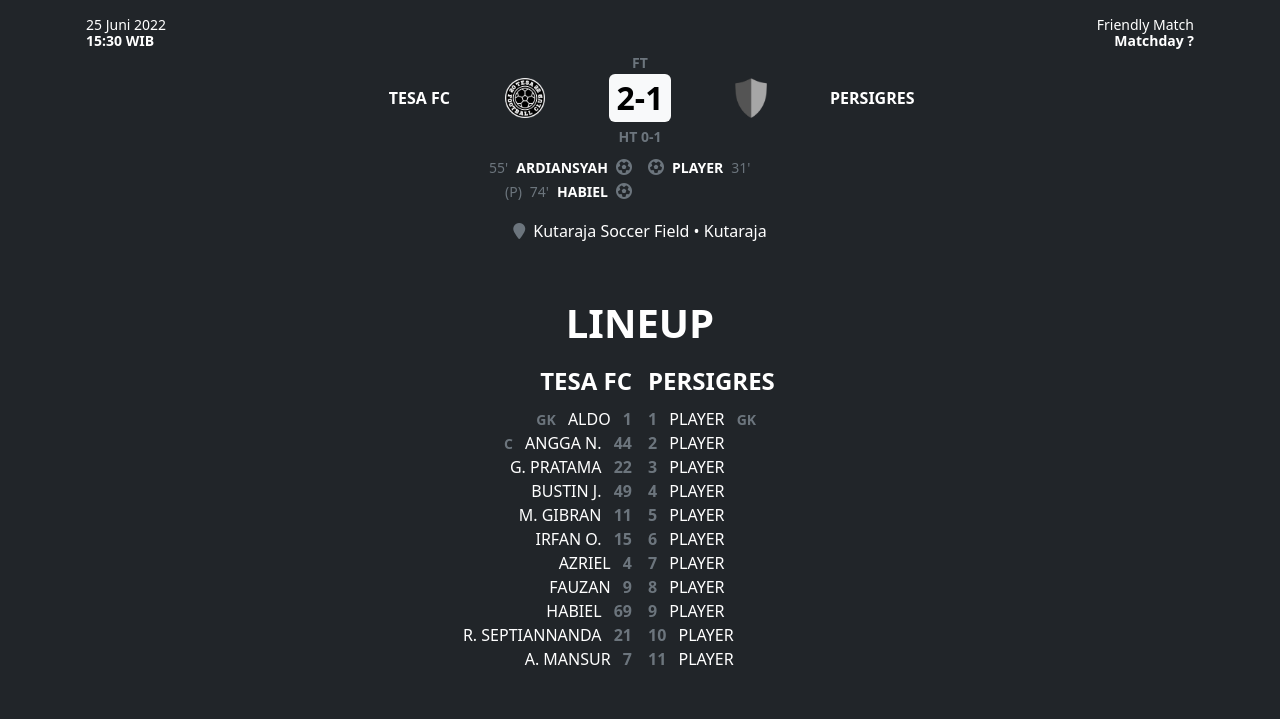
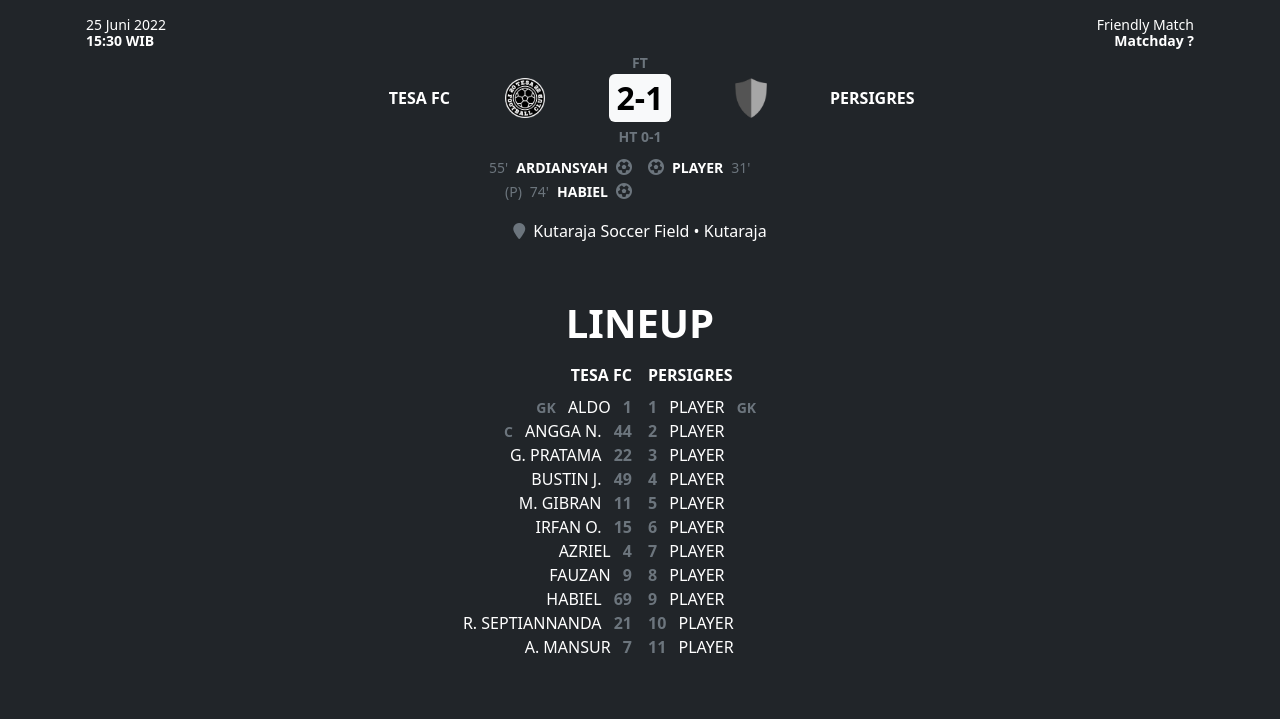
Before and after one commit to tesafc/tesafc.github.io, a Jekyll site: the page built from _matches/2022-06-25.md, in a window 1280 px wide. Shown: the part 781-1500 px from the top of the page. Built offline with Jekyll 4.4.1, drawn with Linux system fonts in a browser that asks for light colours; nearby versions of some CDN libraries.

Commit message:
Update match.html

```diff
--- a/_layouts/match.html
+++ b/_layouts/match.html
@@ -76,7 +76,7 @@
       {% if page.lineup.home-team.lineup %}
       <ul class="col-6 list-group border-0 rounded-0 p-0 pe-2">
         <li class="list-group-item text-bg-dark text-end border-0 p-0 pb-2">
-          <span class="text-end text-uppercase fs-4 fw-bolder border-0 p-0">{{ page.home-team.name }}</span>
+          <span class="text-end text-uppercase fw-bolder border-0 p-0">{{ page.home-team.name }}</span>
         </li>
         {% for player in page.lineup.home-team.lineup %}
         <li class="row g-0 list-group-item text-bg-dark text-end border-0 p-0">
@@ -90,7 +90,7 @@
       {% if page.lineup.away-team.lineup %}
       <ul class="col-6 list-group border-0 rounded-0 p-0 ps-2">
         <li class="list-group-item text-bg-dark text-start border-0 p-0 pb-2">
-          <span class="text-end text-uppercase fs-4 fw-bolder border-0 p-0">{{ page.away-team.name }}</span>
+          <span class="text-end text-uppercase fw-bolder border-0 p-0">{{ page.away-team.name }}</span>
         </li>
         {% for player in page.lineup.away-team.lineup %}
         <li class="row g-0 list-group-item text-bg-dark text-start border-0 p-0">
```
